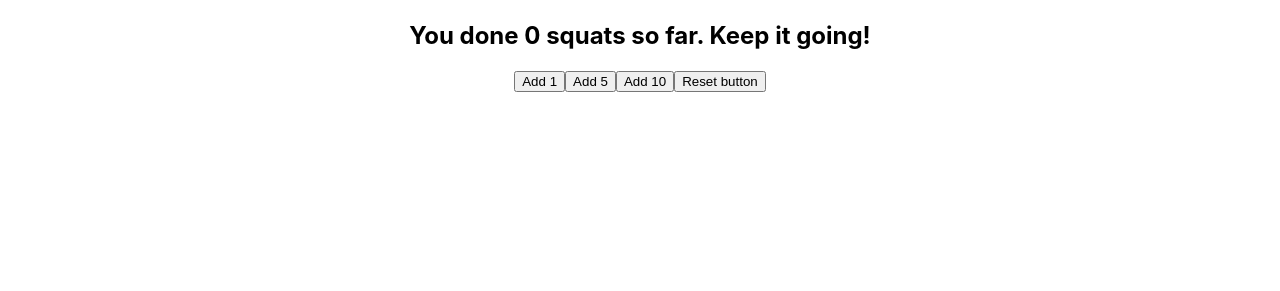
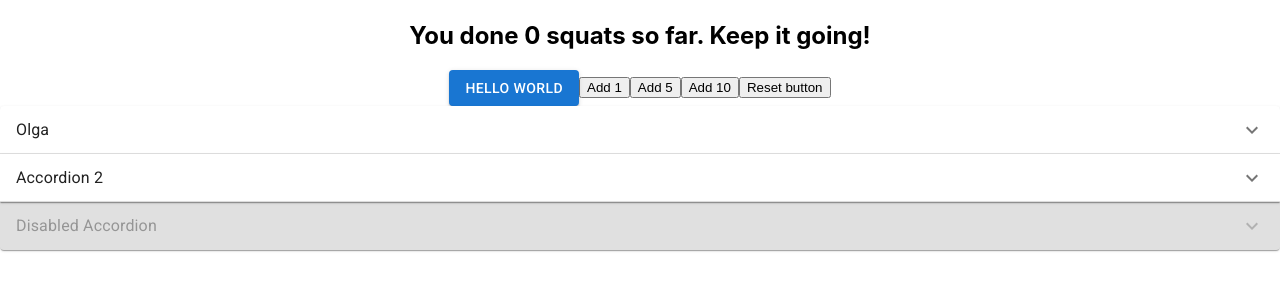
Before and after one commit to olgaKhristo/schoolofsquats, a React (Create React App) app: page / in a window 1280 px wide. Shown: the part 285-576 px from the top of the page. Built offline with nearby package versions, Linux system fonts and the light colour scheme.

Commit message:
added acordion

```diff
--- a/src/App.js
+++ b/src/App.js
@@ -1,6 +1,12 @@
 import './App.css';
 import AddSquatsButton  from './AddSquatsButton';
 import { useState } from 'react';
+import Button from '@mui/material/Button';
+import Accordion from '@mui/material/Accordion';
+import AccordionSummary from '@mui/material/AccordionSummary';
+import AccordionDetails from '@mui/material/AccordionDetails';
+import Typography from '@mui/material/Typography';
+import ExpandMoreIcon from '@mui/icons-material/ExpandMore';
 
 
 function App() {
@@ -16,6 +22,7 @@
       <img id='logo' src="https://i.ibb.co/ZfnfqHP/school-of-suats.png" style={{height:200, width:200}} alt='some img here' />
     <h2 className='squats-number-display'>You done {squatCount} squats so far. Keep it going!</h2>
       <section className='bth-here'>
+      <Button variant="contained">Hello World</Button>
      <AddSquatsButton numberOfSquats={1}/>
      <AddSquatsButton numberOfSquats={5}/>
      <AddSquatsButton numberOfSquats={10}/>
@@ -23,6 +30,47 @@
 
 
       </section>
+      <Accordion>
+        <AccordionSummary
+          expandIcon={<ExpandMoreIcon />}
+          aria-controls="panel1a-content"
+          id="panel1a-header"
+        >
+          <Typography>Olga</Typography>
+        </AccordionSummary>
+        <AccordionDetails>
+          <Typography>
+            Lorem ipsum dolor sit amet, consectetur adipiscing elit. Suspendisse
+            malesuada lacus ex, sit amet blandit leo lobortis eget.
+            Lorem ipsum dolor sit amet, consectetur adipiscing elit. Suspendisse
+            malesuada lacus ex, sit amet blandit leo lobortis eget.
+          </Typography>
+        </AccordionDetails>
+      </Accordion>
+      <Accordion>
+        <AccordionSummary
+          expandIcon={<ExpandMoreIcon />}
+          aria-controls="panel2a-content"
+          id="panel2a-header"
+        >
+          <Typography>Accordion 2</Typography>
+        </AccordionSummary>
+        <AccordionDetails>
+          <Typography>
+            Lorem ipsum dolor sit amet, consectetur adipiscing elit. Suspendisse
+            malesuada lacus ex, sit amet blandit leo lobortis eget.
+          </Typography>
+        </AccordionDetails>
+      </Accordion>
+      <Accordion disabled>
+        <AccordionSummary
+          expandIcon={<ExpandMoreIcon />}
+          aria-controls="panel3a-content"
+          id="panel3a-header"
+        >
+          <Typography>Disabled Accordion</Typography>
+        </AccordionSummary>
+      </Accordion>
 
     </div>
   );
--- a/src/index.js
+++ b/src/index.js
@@ -3,6 +3,11 @@
 import './index.css';
 import App from './App';
 import reportWebVitals from './reportWebVitals';
+import '@fontsource/roboto/300.css';
+import '@fontsource/roboto/400.css';
+import '@fontsource/roboto/500.css';
+import '@fontsource/roboto/700.css';
+
 
 const root = ReactDOM.createRoot(document.getElementById('root'));
 root.render(
```
Also changed, not shown: package.json (+7 -0 lines), 1 other file (tests, documents, lock files or other folders).
